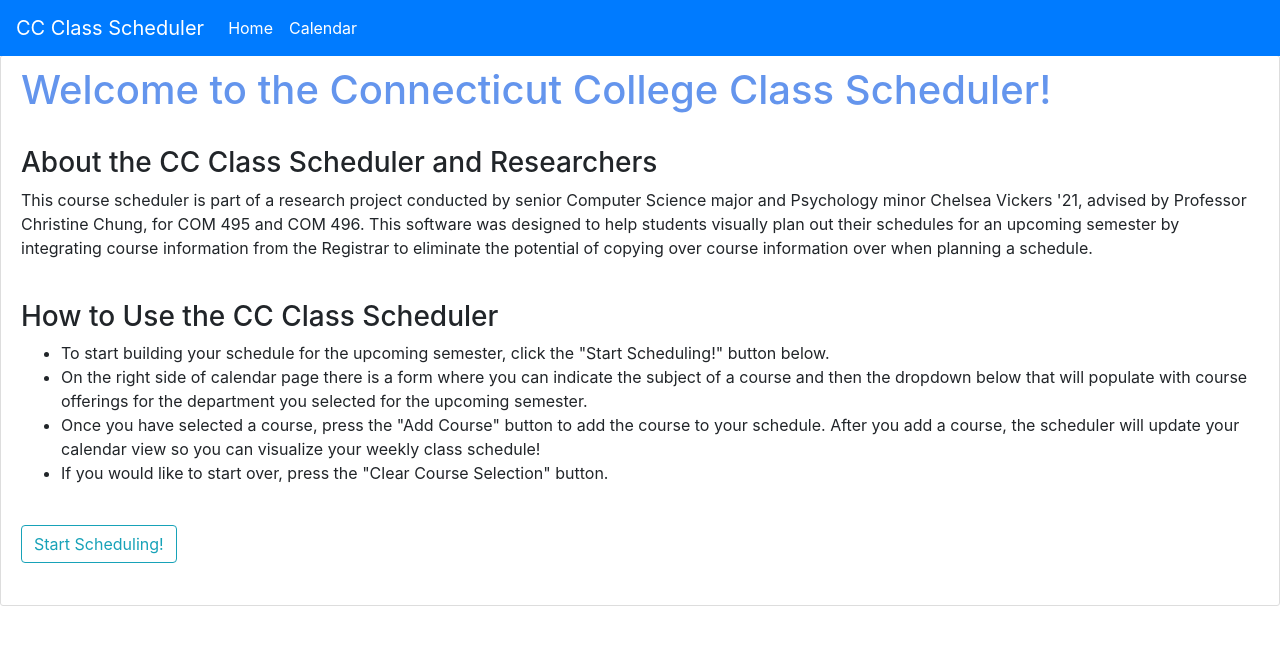
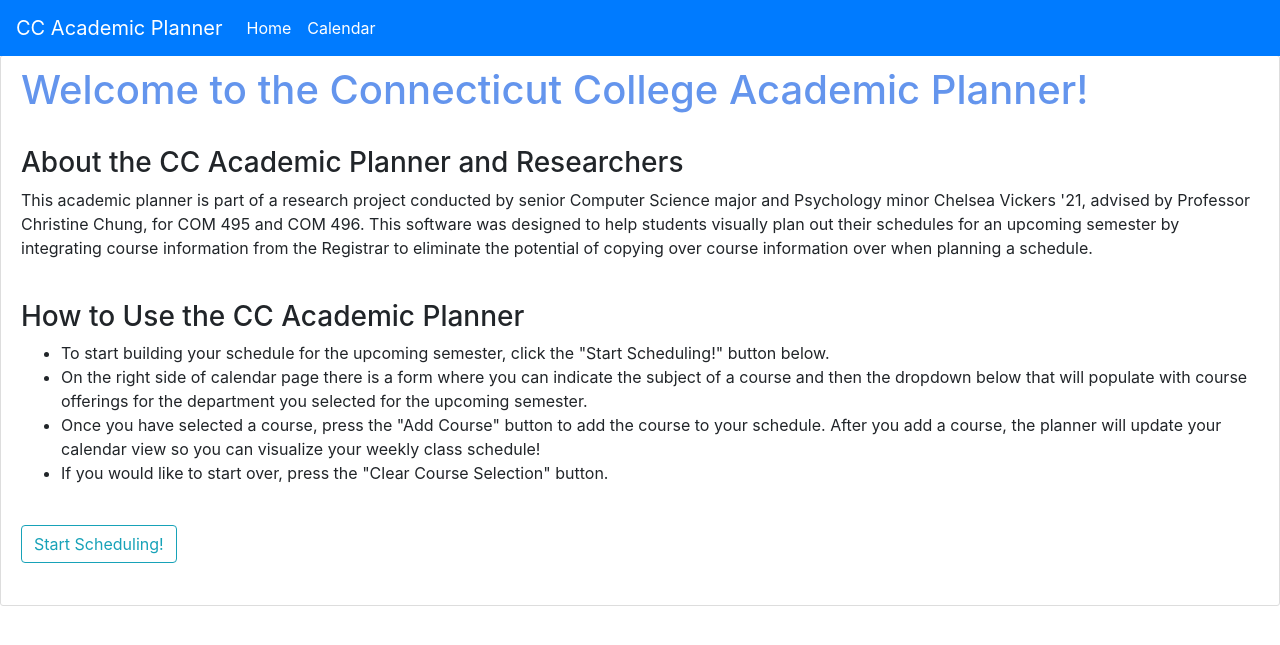
Before and after one commit to billtrn/CC-Academic-Planner, a Flask app: page / in a window 1280 px wide. Shown: the top 645 px of the page. Run offline with Flask 2, Linux system fonts and the light colour scheme; some libraries are stand-ins or nearby versions.

Commit message:
updated name to Academic Planner

```diff
--- a/templates/calendar.html
+++ b/templates/calendar.html
@@ -7,7 +7,7 @@
             <link rel="stylesheet" type="text/css" href="../static/assets/css/calendar.css" />
         </head>
         <body>
-            <!-- <h2 class="text-primary">Connecticut College Class Scheduler<br/></h2> -->
+            <!-- <h2 class="text-primary">Connecticut College Academic Planner<br/></h2> -->
             <table>
                 <body>
                     <tr>
--- a/templates/home.html
+++ b/templates/home.html
@@ -3,21 +3,21 @@
 <body style="padding-top: 55px;">
     <main role="main">
         <div class="content-section">
-            <h1 style="color: cornflowerblue;">Welcome to the Connecticut College Class Scheduler!</h1>
+            <h1 style="color: cornflowerblue;">Welcome to the Connecticut College Academic Planner!</h1>
             <br/>
-            <h3>About the CC Class Scheduler and Researchers</h3>
+            <h3>About the CC Academic Planner and Researchers</h3>
             <p>
-                This course scheduler is part of a research project conducted by senior Computer Science major and Psychology minor Chelsea Vickers '21, advised by Professor Christine Chung, for COM 495 and COM 496.
+                This academic planner is part of a research project conducted by senior Computer Science major and Psychology minor Chelsea Vickers '21, advised by Professor Christine Chung, for COM 495 and COM 496.
                 This software was designed to help students visually plan out their schedules for an upcoming semester by integrating course information from the Registrar to eliminate the potential of copying over
                 course information over when planning a schedule.
             </p>
             </br>
-            <h3>How to Use the CC Class Scheduler</h3>
+            <h3>How to Use the CC Academic Planner</h3>
             <ul>
                 <li>To start building your schedule for the upcoming semester, click the "Start Scheduling!" button below.</li>
                 <li>On the right side of calendar page there is a form where you can indicate the subject of a course and then the dropdown
                     below that will populate with course offerings for the department you selected for the upcoming semester.</li>
-                <li>Once you have selected a course, press the "Add Course" button to add the course to your schedule. After you add a course, the scheduler will update your calendar view so you can visualize your weekly class schedule!</li>
+                <li>Once you have selected a course, press the "Add Course" button to add the course to your schedule. After you add a course, the planner will update your calendar view so you can visualize your weekly class schedule!</li>
                 <li>If you would like to start over, press the "Clear Course Selection" button.</li>
             </ul>
             </br>
--- a/templates/layout.html
+++ b/templates/layout.html
@@ -7,7 +7,7 @@
     <meta name="author" content="">
     <link rel="icon" href="../static/conncoll_nUk_icon.ico">
 
-    <title>CC Class Scheduler</title>
+    <title>CC Academic Planner</title>
 
     <!-- Bootstrap core CSS -->
     <link href="../static/assets/css/bootstrap.min.css" rel="stylesheet">
@@ -19,7 +19,7 @@
   <body>
 
     <nav class="navbar navbar-expand-md navbar-dark bg-primary fixed-top">
-      <a class="navbar-brand" href="#">CC Class Scheduler</a>
+      <a class="navbar-brand" href="#">CC Academic Planner</a>
       <button class="navbar-toggler" type="button" data-toggle="collapse" data-target="#navbarsExampleDefault" aria-controls="navbarsExampleDefault" aria-expanded="false" aria-label="Toggle navigation">
         <span class="navbar-toggler-icon"></span>
       </button>
```
